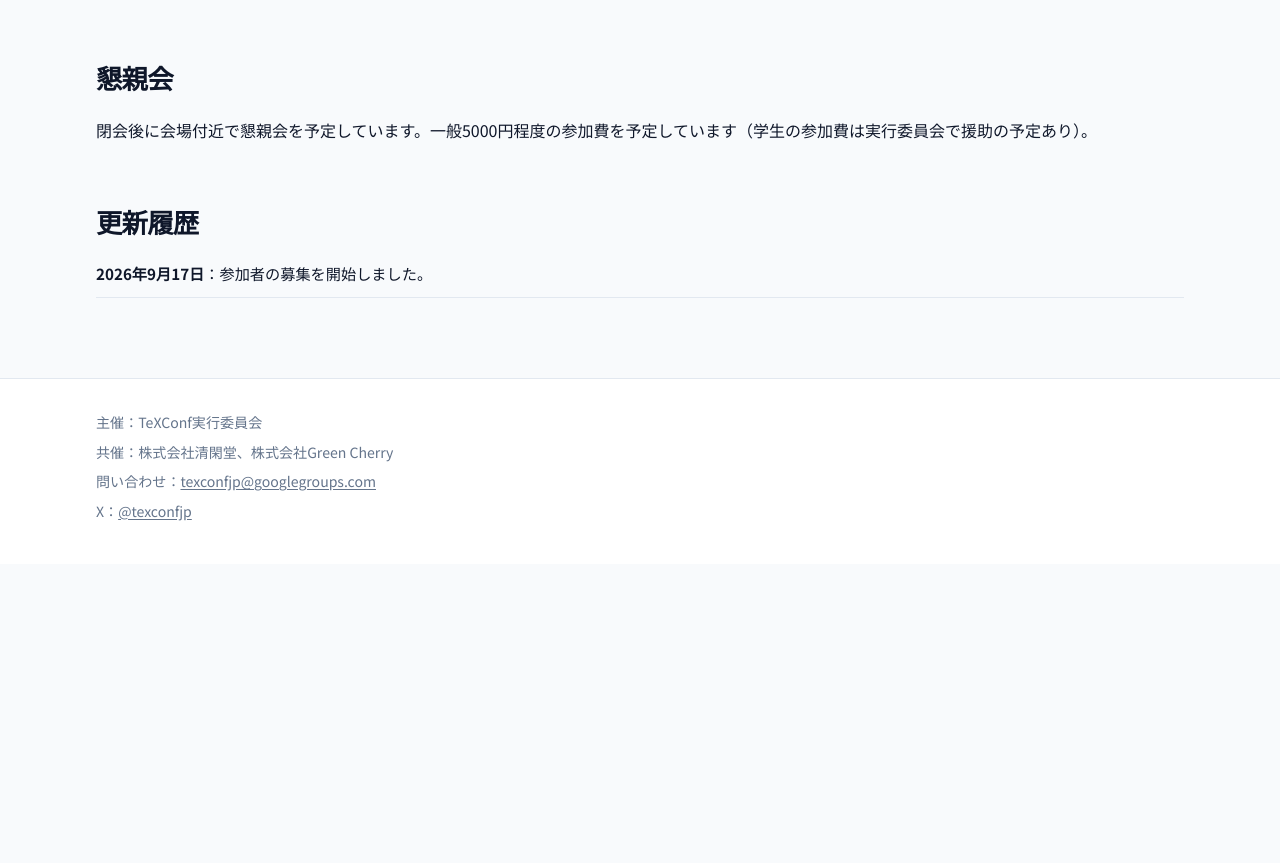
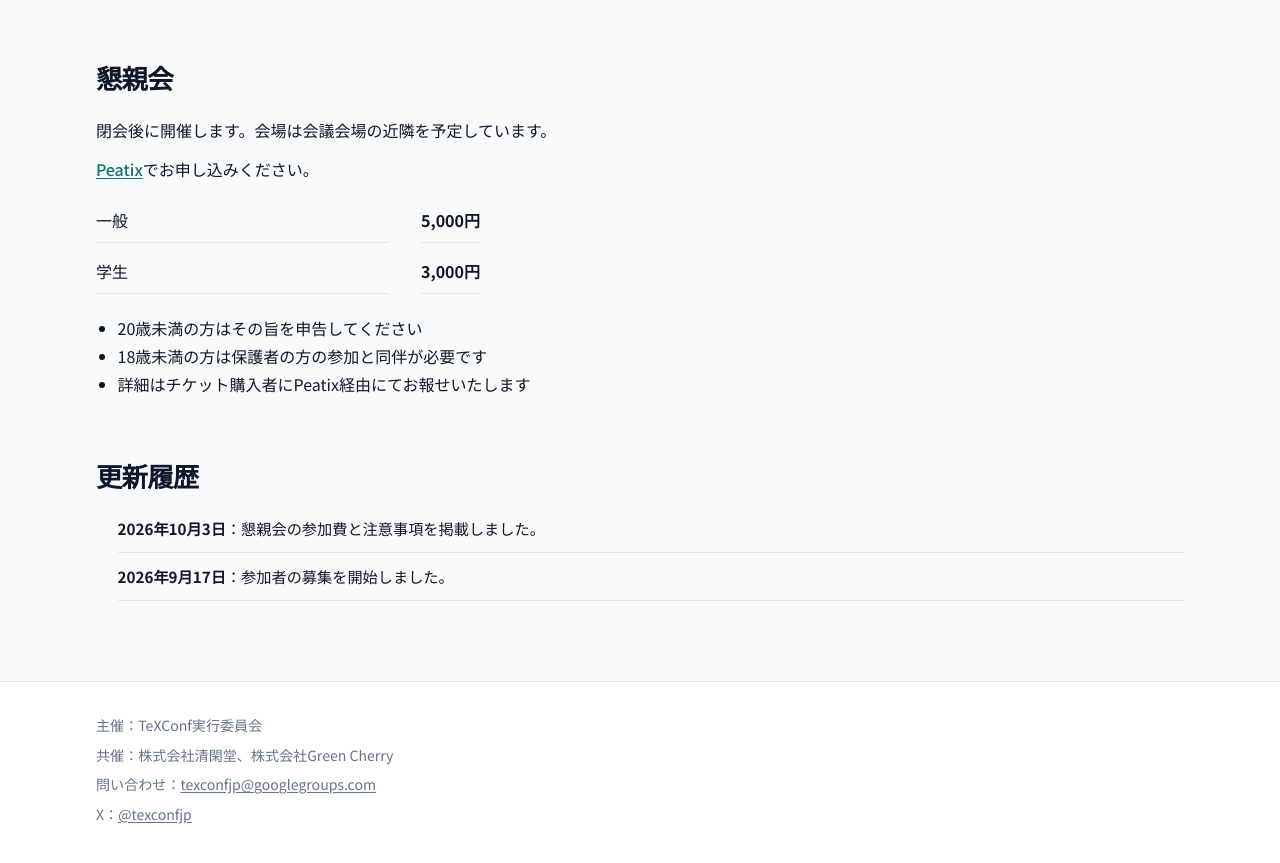
Before and after one commit to texconf/2026, a website: page index.html in a window 1280 px wide. Shown: the part 1455-2318 px from the top of the page. Before the commit the page ends 2019 px from the top, so only its background shows below. Drawn offline with Linux system fonts and the light colour scheme; a web font is replaced by a local one.

Commit message:
懇親会の参加費と注意事項を掲載しPeatix案内を追加する。
一般5000円・学生3000円の要綱と更新履歴を反映する。

Co-authored-by: Cursor <cursoragent@cursor.com>

```diff
--- a/index.html
+++ b/index.html
@@ -159,12 +159,29 @@
 
     <section class="content-block" aria-labelledby="party-heading">
       <h2 id="party-heading">懇親会</h2>
-      <p>閉会後に会場付近で懇親会を予定しています。一般5000円程度の参加費を予定しています（学生の参加費は実行委員会で援助の予定あり）。</p>
+      <p>閉会後に開催します。会場は会議会場の近隣を予定しています。</p>
+      <p class="party-register"><a href="https://texconf2026.peatix.com/">Peatix</a>でお申し込みください。</p>
+      <dl class="prices">
+        <div>
+          <dt>一般</dt>
+          <dd>5,000円</dd>
+        </div>
+        <div>
+          <dt>学生</dt>
+          <dd>3,000円</dd>
+        </div>
+      </dl>
+      <ul class="party-notes">
+        <li>20歳未満の方はその旨を申告してください</li>
+        <li>18歳未満の方は保護者の方の参加と同伴が必要です</li>
+        <li>詳細はチケット購入者にPeatix経由にてお報せいたします</li>
+      </ul>
     </section>
 
     <section class="content-block" aria-labelledby="updates-heading">
       <h2 id="updates-heading">更新履歴</h2>
       <ul class="updates">
+        <li><time datetime="2026-10-03">2026年10月3日</time>：懇親会の参加費と注意事項を掲載しました。</li>
         <li><time datetime="2026-09-17">2026年9月17日</time>：参加者の募集を開始しました。</li>
       </ul>
     </section>
--- a/style.css
+++ b/style.css
@@ -471,6 +471,20 @@ section > h2 {
   margin-top: 0.75rem;
 }
 
+.content-block ul {
+  margin: 1rem 0 0;
+  padding-left: 1.35rem;
+  line-height: 1.75;
+}
+
+.content-block ul + p {
+  margin-top: 1rem;
+}
+
+.party-register {
+  font-weight: 500;
+}
+
 .updates {
   margin: 0;
   padding: 0;
```
Also changed, not shown: index.src.html (+18 -1 lines).
